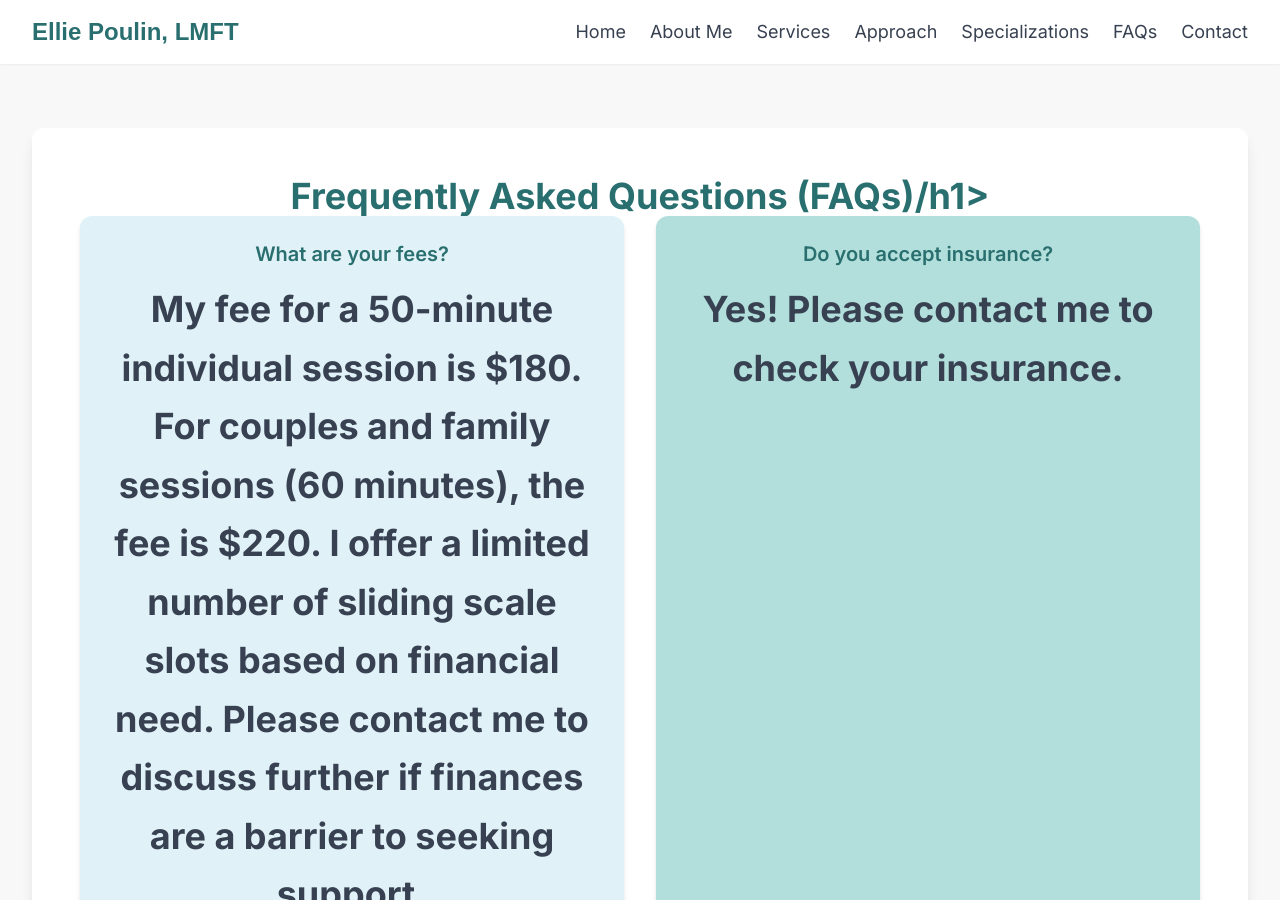
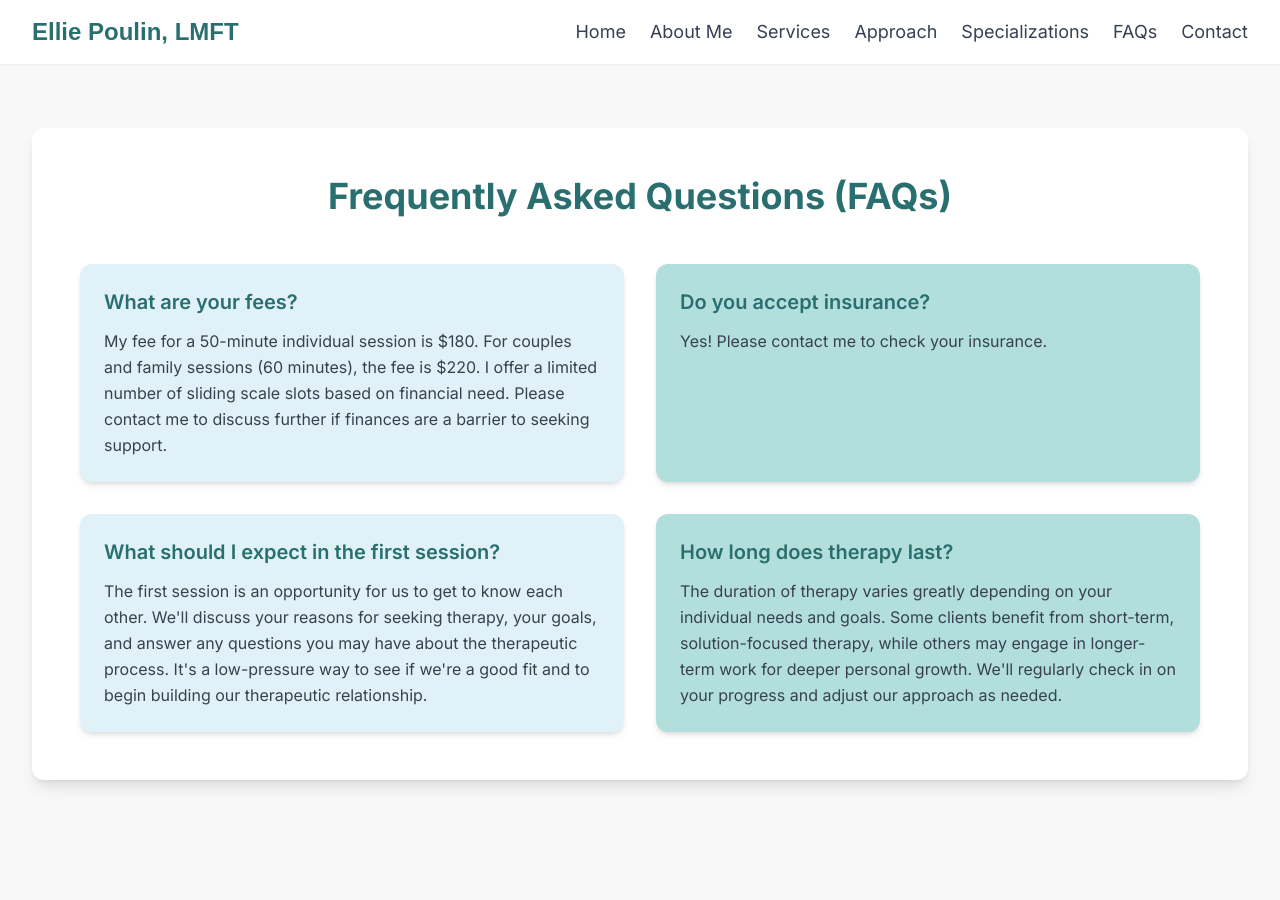
Before and after one commit to elliepoulin/elliepoulin.github.io, a Jekyll site: the page built from faqs.html, in a window 1280 px wide and 900 px high. Built offline with Jekyll 4.4.1, drawn with Linux system fonts in a browser that asks for light colours; nearby versions of some CDN libraries; some web fonts are replaced.

Commit message:
Update faqs.html

```diff
--- a/faqs.html
+++ b/faqs.html
@@ -6,7 +6,7 @@
 
 <section class="py-16 px-4 sm:px-6 lg:px-8 container mx-auto mb-12">
     <div class="bg-white p-8 md:p-12 rounded-xl shadow-lg">
-        <h1 class="text-4xl font-bold text-primary-dark text-center mb-12">Frequently Asked Questions (FAQs)/h1>
+        <h1 class="text-4xl font-bold text-primary-dark text-center mb-12">Frequently Asked Questions (FAQs)</h1>
         <div class="grid grid-cols-1 md:grid-cols-2 gap-8">
             <!-- FAQ Item 1 -->
             <div class="bg-accent-light p-6 rounded-xl shadow-md">
```
